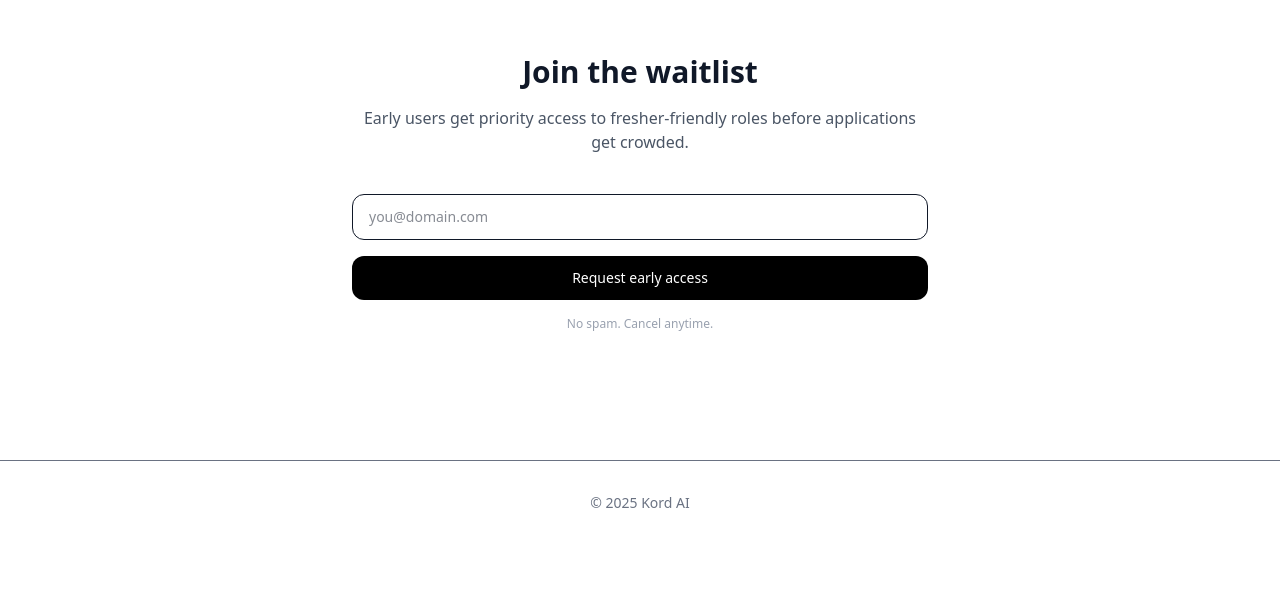
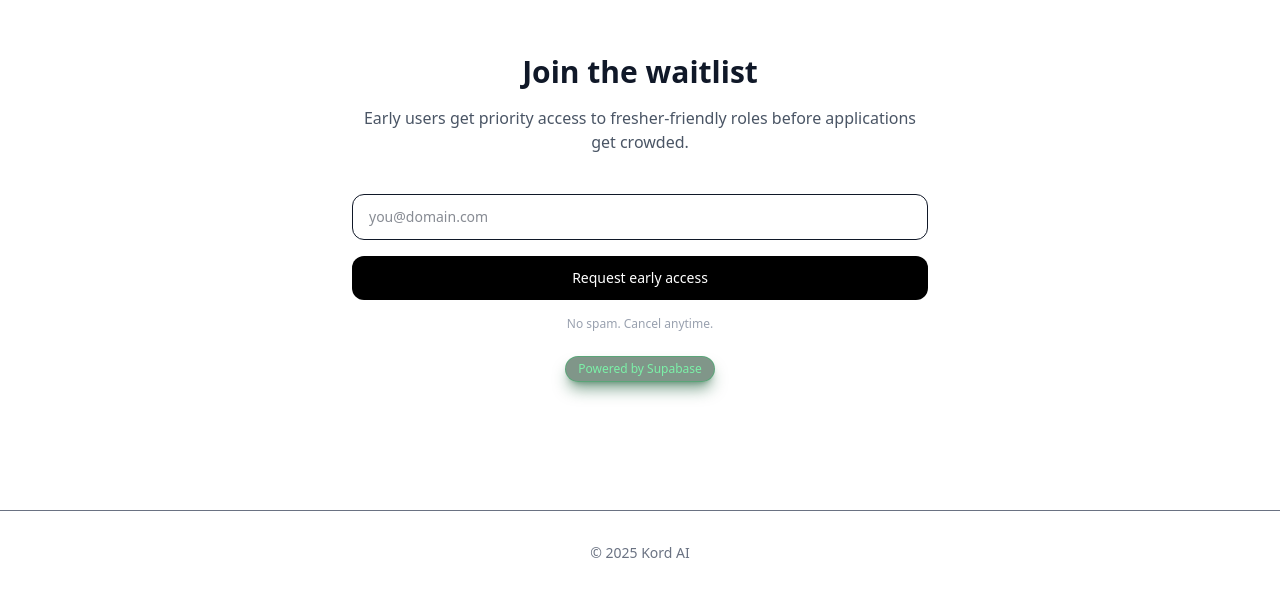
Before and after one commit to chinmay3012/kordAi, a React (Vite) app in the folder frontend/: page / in a window 1280 px wide. Shown: the part 2891-3486 px from the top of the page. Before the commit the page ends 3436 px from the top, so only its background shows below. Built offline with nearby package versions, Linux system fonts and the light colour scheme; no server answers.

Commit message:
powered badge

```diff
--- a/frontend/src/pages/Home.jsx
+++ b/frontend/src/pages/Home.jsx
@@ -285,6 +285,15 @@ export default function Home() {
             </div>
           )}
         </div>
+
+        <div className="mt-6 flex justify-center">
+          <div className="inline-flex items-center rounded-full border border-green-500/30 bg-green-950/50 px-3 py-1 text-xs font-medium text-green-300 shadow-lg shadow-green-900/50">
+            Powered by Supabase
+          </div>
+        </div>
+
+
+
       </section>
 
       {/* FOOTER */}
```
Lines whose indentation alone changed are shown as unchanged.
